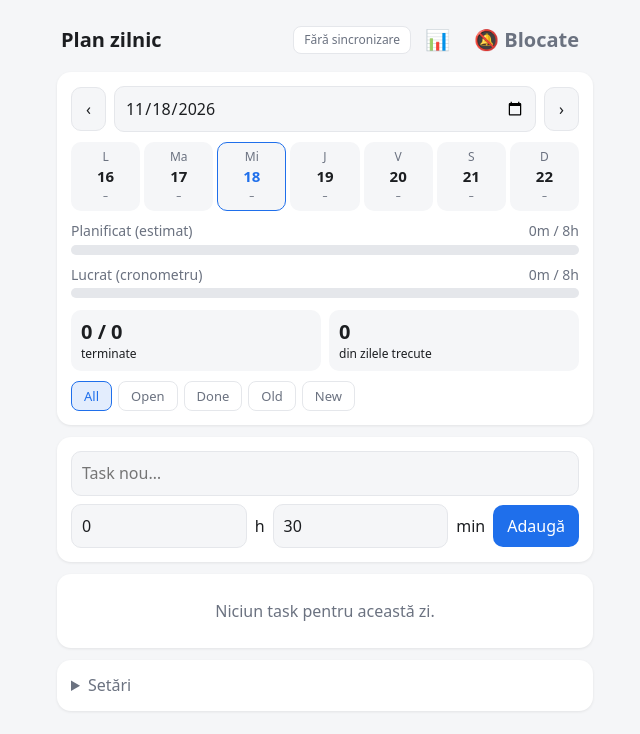
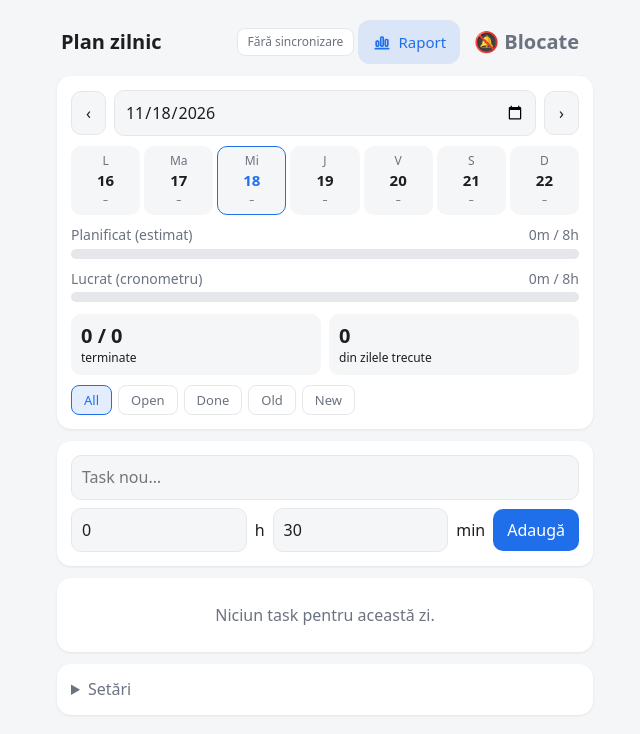
Before and after one commit to musinaf/plan8h, a plain HTML site: page index.html in a window 1280 px wide. Shown: the whole page, without its empty margins (315-955 px from the left). Drawn offline with Linux system fonts and the light colour scheme.

Commit message:
Buton Raport: pictogramă + text, mai mare
Co-Authored-By: Claude Sonnet 5.5 <noreply@anthropic.com>
Claude-Session: https://claude.ai/code/session_0184muA7cEc22izBZ6MA6j7t

```diff
--- a/index.html
+++ b/index.html
@@ -35,6 +35,7 @@
     width:100%; padding:10px; border:1px solid var(--line); border-radius:10px; background:var(--bg); }
   textarea { resize:vertical; min-height:110px; }
   button { border:0; border-radius:10px; padding:10px 14px; background:var(--pri); color:#fff; cursor:pointer; }
+  button.rep { display:flex; align-items:center; gap:6px; height:44px; padding:0 14px; border-radius:12px; background:rgba(31,111,235,.12); color:var(--pri); font-size:15px; font-weight:500; }
   button.ghost { background:transparent; color:var(--mut); padding:6px 10px; }
   button.sec { background:var(--bg); color:var(--txt); border:1px solid var(--line); }
   button.danger { color:#d33; }
@@ -134,7 +135,7 @@
 </head>
 <body>
 <main id="home">
-  <h1>Plan zilnic <span class="hr"><button class="chip n" id="syncChip">Fără sincronizare</button><button class="ghost" id="repBtn" aria-label="Raport">📊</button><button class="ghost" id="notifBtn">🔔 Activează</button></span></h1>
+  <h1>Plan zilnic <span class="hr"><button class="chip n" id="syncChip">Fără sincronizare</button><button class="rep" id="repBtn" aria-label="Raport"><svg width="20" height="20" viewBox="0 0 24 24" fill="none" stroke="currentColor" stroke-width="2" stroke-linecap="round" stroke-linejoin="round" aria-hidden="true"><path d="M4 20h16"/><rect x="5" y="11" width="3" height="6" rx="1"/><rect x="10.5" y="6" width="3" height="11" rx="1"/><rect x="16" y="9" width="3" height="8" rx="1"/></svg>Raport</button><button class="ghost" id="notifBtn">🔔 Activează</button></span></h1>
 
   <div id="leftBanner"></div>
 
--- a/sw.js
+++ b/sw.js
@@ -1,4 +1,4 @@
-const CACHE = 'plan8h-v13';
+const CACHE = 'plan8h-v14';
 const ASSETS = ['./', 'index.html', 'manifest.json', 'icon-192.png', 'icon-512.png'];
 
 self.addEventListener('install', e => {
```
